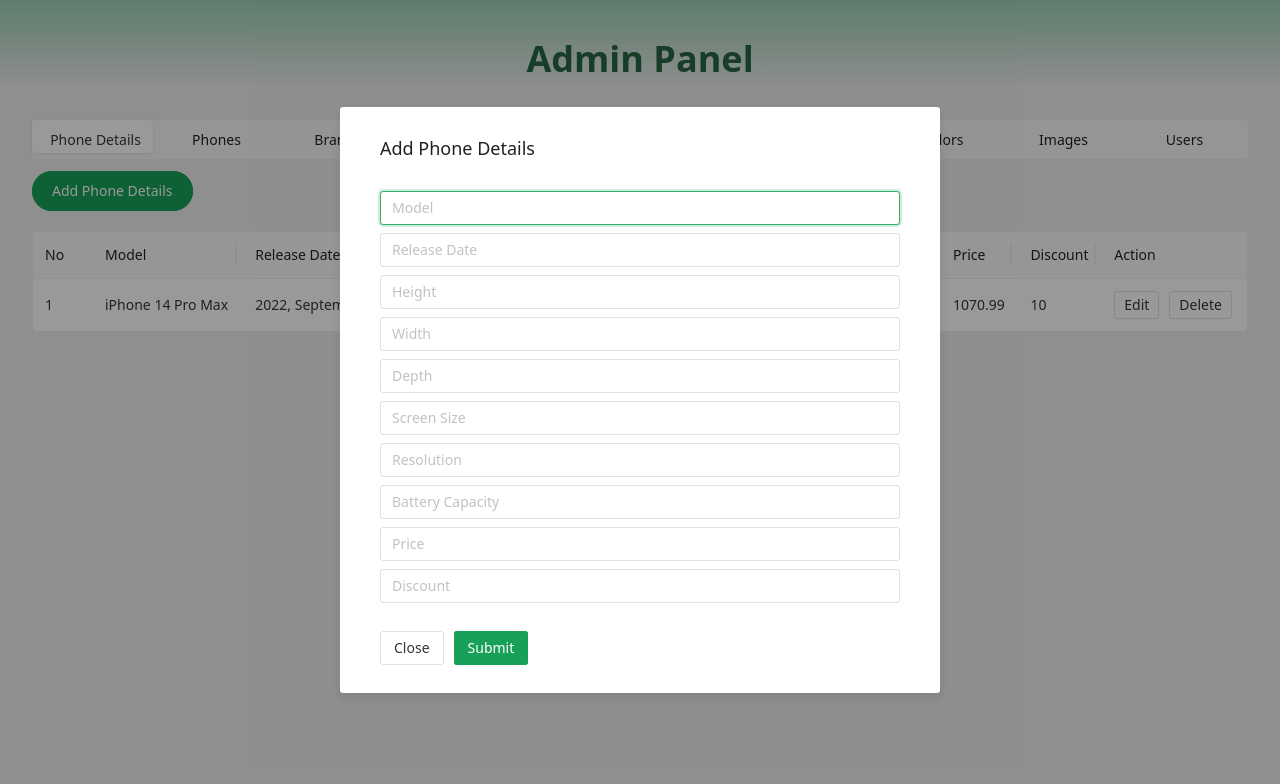
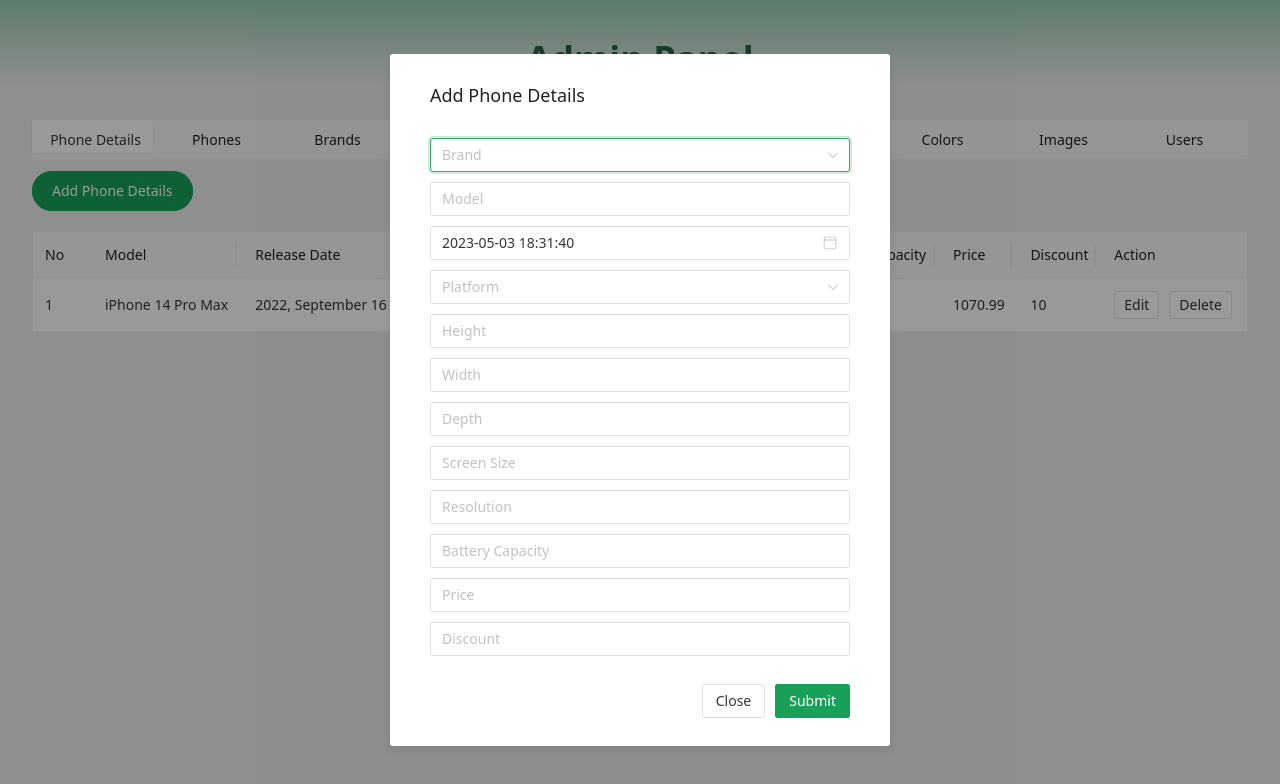
Before and after one commit to nostradamus01/UI, a Vue app: page / in a window 1280 px wide. Both pictures are taken after a click on the button "Add Phone Details". Shown: the top 784 px of the page. Built offline with nearby package versions, Linux system fonts and the light colour scheme.

Commit message:
Aren vercru

```diff
--- a/src/assets/main.css
+++ b/src/assets/main.css
@@ -10,3 +10,14 @@
   display: flex;
   gap: 10px;
 }
+
+.modal-form {
+  margin-top: 30px;
+  margin-bottom: 30px;
+}
+
+.my-form {
+  display: flex;
+  flex-direction: column;
+  gap: 10px;
+}
--- a/src/components/tables/BrandsTable.vue
+++ b/src/components/tables/BrandsTable.vue
@@ -1,6 +1,6 @@
 <script setup>
-import { NDataTable, NButton, NSpin, NModal, NCard, NSpace, NInput } from 'naive-ui';
-import { ref, computed, h } from 'vue';
+import { NDataTable, NButton, NSpin, NModal, NCard, NInput, NForm } from 'naive-ui';
+import { ref, computed, h, reactive } from 'vue';
 import { useDBStore } from '@/stores/dbStore';
 
 const columns = [{
@@ -57,13 +57,8 @@ const data = computed(() => {
 
 const showForm = ref(false);
 
-const HandleAddClick = () => {
+const showFormFn = () => {
   showForm.value = true;
-}
-
-const hideForm = () => {
-  showForm.value = false;
-  name.value = ''
 }
 
 const submitForm = () => {
@@ -71,23 +66,32 @@ const submitForm = () => {
   hideForm();
 }
 
-const name = ref('')
+const formData = reactive({
+  name: null
+});
+
+const hideForm = () => {
+  showForm.value = false;
+  formData.name = null;
+}
 
 </script>
 
 <template>
-  <n-modal v-model:show="showForm" :mask-closable="false">
-    <n-card style="width: 600px" title="Add Brand" :bordered="false" size="huge" role="dialog" aria-modal="true">
-      <n-space vertical>
-        <n-input v-model:value="name" type="text" placeholder="Brand" />
-      </n-space>
+  <n-modal v-model:show="showForm" :mask-closable="false" class="modal-form">
+    <n-card style="width: 500px" title="Add Brand" :bordered="false" size="huge" role="dialog" aria-modal="true">
+      <n-form ref="formRef" :model="formData" class="my-form">
+        <n-input v-model:value="formData.name" placeholder="Name" />
+      </n-form>
       <template #footer>
-        <n-button @click="hideForm" style="margin-right: 10px;">Close</n-button>
-        <n-button type="primary" @click="submitForm">Submit</n-button>
+        <div style="display: flex; justify-content: flex-end;">
+          <n-button @click="hideForm" style="margin-right: 10px;">Close</n-button>
+          <n-button type="primary" @click="submitForm">Submit</n-button>
+        </div>
       </template>
     </n-card>
   </n-modal>
-  <n-button type="primary" @click="HandleAddClick" class="table-toolbar">
+  <n-button type="primary" @click="showFormFn" class="table-toolbar">
     Add Brand
   </n-button>
   <n-spin :show="isLoading">
--- a/src/components/tables/PhoneDetailsTable.vue
+++ b/src/components/tables/PhoneDetailsTable.vue
@@ -1,6 +1,6 @@
 <script setup>
 import { ref, computed, reactive, h } from 'vue'
-import { NDataTable, NButton, NSpin, NModal, NCard, NSpace, NInput } from 'naive-ui'
+import { NDataTable, NButton, NSpin, NModal, NCard, NInput, NDatePicker, NForm, NSelect, NInputNumber } from 'naive-ui'
 import { useDBStore } from '@/stores/dbStore'
 
 const columns = [{
@@ -93,22 +93,8 @@ const data = computed(() => {
 
 const showForm = ref(false);
 
-const HandleAddClick = () => {
+const showFormFn = () => {
   showForm.value = true;
-}
-
-const hideForm = () => {
-  showForm.value = false;
-  platform.model = ''
-  platform.releaseDate = ''
-  platform.height = ''
-  platform.width = ''
-  platform.depth = ''
-  platform.screensize = ''
-  platform.resolution = ''
-  platform.battery = ''
-  platform.price = ''
-  platform.discount = ''
 }
 
 const submitForm = () => {
@@ -116,44 +102,85 @@ const submitForm = () => {
   hideForm();
 }
 
-const platform = reactive({
-  model: '',
-  releaseDate: '',
-  height: '',
-  width: '',
-  depth: '',
-  screensize: '',
-  resolution: '',
-  battery: '',
-  price: '',
-  discount: '',
-})
+const brands = computed(() => {
+  const brandsArr = []
+  dbStore.brands.forEach(brand => {
+    const obj = {};
+    obj.label = brand.name,
+    obj.value = brand.id
+    brandsArr.push(obj);
+  });
+  return brandsArr;
+});
 
+const platforms = computed(() => {
+  const platformsArr = []
+  dbStore.platforms.forEach(platform => {
+    const obj = {};
+    obj.label = platform.chipset,
+    obj.value = platform.id
+    platformsArr.push(obj);
+  });
+  return platformsArr;
+});
+
+const formData = reactive({
+  brand: null,
+  model: null,
+  releaseDate: (new Date()).getTime(),
+  platform: null,
+  height: null,
+  width: null,
+  depth: null,
+  screenSize: null,
+  resolution: null,
+  batteryCapacity: null,
+  price: null,
+  discount: null,
+});
+
+const hideForm = () => {
+  showForm.value = false;
+  formData.model = null;
+  formData.releaseDate = (new Date()).getTime()
+  formData.height = null;
+  formData.width = null;
+  formData.depth = null;
+  formData.screenSize = null;
+  formData.resolution = null;
+  formData.batteryCapacity = null;
+  formData.price = null;
+  formData.discount = null;
+}
 
 </script>
 
 <template>
-  <n-modal v-model:show="showForm" :mask-closable="false">
-    <n-card style="width: 600px" title="Add Phone Details" :bordered="false" size="huge" role="dialog" aria-modal="true">
-      <n-space vertical>
-        <n-input v-model:value="platform.model" type="text" placeholder="Model" />
-        <n-input v-model:value="platform.releaseDate" type="text" placeholder="Release Date" />
-        <n-input v-model:value="platform.height" type="text" placeholder="Height" />
-        <n-input v-model:value="platform.width" type="text" placeholder="Width" />
-        <n-input v-model:value="platform.depth" type="text" placeholder="Depth" />
-        <n-input v-model:value="platform.screensize" type="text" placeholder="Screen Size" />
-        <n-input v-model:value="platform.resolution" type="text" placeholder="Resolution" />
-        <n-input v-model:value="platform.battery" type="text" placeholder="Battery Capacity" />
-        <n-input v-model:value="platform.price" type="text" placeholder="Price" />
-        <n-input v-model:value="platform.discount" type="text" placeholder="Discount" />
-      </n-space>
+  <n-modal v-model:show="showForm" :mask-closable="false" class="modal-form">
+    <n-card style="width: 500px" title="Add Phone Details" :bordered="false" size="huge" role="dialog" aria-modal="true">
+      <n-form ref="formRef" :model="formData" label-placement="left" :label-width="120" class="my-form">
+        <n-select v-model:value="formData.brand" :options="brands" placeholder="Brand" />
+        <n-input v-model:value="formData.model" placeholder="Model" />
+        <n-date-picker v-model:value="formData.releaseDate" type="datetime" placeholder="Released date" />
+        <n-select v-model:value="formData.platform" :options="platforms" placeholder="Platform" />
+        <n-input-number v-model:value="formData.height" :show-button="false" placeholder="Height" />
+        <n-input-number v-model:value="formData.width" :show-button="false" placeholder="Width" />
+        <n-input-number v-model:value="formData.depth" :show-button="false" placeholder="Depth" />
+        <n-input-number v-model:value="formData.screenSize" :show-button="false" placeholder="Screen Size" />
+        <n-input v-model:value="formData.resolution" placeholder="Resolution" />
+        <n-input-number v-model:value="formData.batteryCapacity" :show-button="false" placeholder="Battery Capacity" />
+        <n-input-number v-model:value="formData.price" :show-button="false" placeholder="Price" />
+        <n-input-number v-model:value="formData.discount" :show-button="false" placeholder="Discount" />
+      </n-form>
       <template #footer>
-        <n-button @click="hideForm" style="margin-right: 10px;">Close</n-button>
-        <n-button type="primary" @click="submitForm">Submit</n-button>
+        <div style="display: flex; justify-content: flex-end;">
+          <n-button @click="hideForm" style="margin-right: 10px;">Close</n-button>
+          <n-button type="primary" @click="submitForm">Submit</n-button>
+        </div>
       </template>
     </n-card>
   </n-modal>
-  <n-button type="primary" @click="HandleAddClick" class="table-toolbar">
+  <n-button type="primary" @click="showFormFn" class="table-toolbar">
     Add Phone Details
   </n-button>
   <n-spin :show="isLoading">
@@ -161,6 +188,4 @@ const platform = reactive({
   </n-spin>
 </template>
 
-<style>
-
-</style>
+<style></style>
--- a/src/components/tables/PlatformsTable.vue
+++ b/src/components/tables/PlatformsTable.vue
@@ -1,7 +1,7 @@
 <script setup>
-import { ref, computed, h, reactive } from 'vue'
-import { NDataTable, NButton, NSpin, NModal, NCard, NSpace, NInput } from 'naive-ui'
-import { useDBStore } from '@/stores/dbStore'
+import { ref, computed, h, reactive, toRaw, onMounted } from 'vue'
+import { NDataTable, NButton, NSpin, NModal, NCard, NInput, NForm } from 'naive-ui'
+import { usePlatforms } from '@/use/usePlatforms'
 
 const columns = [{
   title: 'No',
@@ -28,7 +28,7 @@ const columns = [{
         NButton,
         {
           size: 'small',
-          onClick: () => EditRow(row)
+          onClick: () => editFn(row)
         },
         { default: () => 'Edit' }
       ),
@@ -36,7 +36,7 @@ const columns = [{
         NButton,
         {
           size: 'small',
-          onClick: () => DeleteRow(row)
+          onClick: () => deleteFn(row)
         },
         { default: () => 'Delete' }
       )
@@ -51,13 +51,13 @@ const columns = [{
   }
 }]
 
-const showForm = ref(false);
+const { dbStore,
+  getPlatforms,
+  addPlatform,
+  editPlatform,
+  deletePlatform } = usePlatforms();
 
-const isLoading = ref(false);
-
-const dbStore = useDBStore();
-
-const data = computed(() => {
+const tableData = computed(() => {
   const platforms = dbStore.platforms;
   platforms.forEach((platform, index) => {
     platform.n = index + 1;
@@ -65,52 +65,95 @@ const data = computed(() => {
   return platforms;
 });
 
-const HandleAddClick = () => {
-  showForm.value = true;
+
+
+const isLoading = ref(false);
+
+const form = reactive({
+  title: 'Add Platform',
+  mode: 'add',
+  isVisible: false
+});
+
+const deleteFn = async (row) => {
+  isLoading.value = true;
+  await deletePlatform(row.id);
+  getPlatformsFn();
+}
+
+const showForm = () => {
+  form.isVisible = true;
 }
 
 const hideForm = () => {
-  showForm.value = false;
-  platfrom.chipset = ''
-  platfrom.cpu = ''
-  platfrom.gpu = ''
+  form.isVisible = false;
+  formData.chipset = null;
+  formData.cpu = null;
+  formData.gpu = null;
 }
 
-const submitForm = () => {
-  // ....
+const addFn = () => {
+  form.title = 'Add Platform';
+  form.mode = 'add';
+  form.isVisible = true;
+}
+
+const submitForm = async () => {
+  const data = toRaw(formData);
+  const response = await addPlatform(data);
+  console.log(response);
   hideForm();
 }
 
-const platfrom = reactive({
-  chipset: '',
-  cpu: '',
-  gpu: ''
+const formData = reactive({
+  chipset: null,
+  cpu: null,
+  gpu: null
 });
+
+const getPlatformsFn = async () => {
+  isLoading.value = true;
+  dbStore.platforms = await getPlatforms();
+  isLoading.value = false;
+}
+
+const editFn = (row) => {
+  formData.chipset = row.chipset;
+  formData.cpu = row.cpu;
+  formData.gpu = row.gpu;
+  form.mode = 'edit';
+  form.title = 'Edit Platform'
+  showForm();
+}
+
+onMounted(async () => {
+  getPlatformsFn();
+})
 
 </script>
 
 <template>
-  <n-modal v-model:show="showForm" :mask-closable="false">
-    <n-card style="width: 600px" title="Add Platform" :bordered="false" size="huge" role="dialog" aria-modal="true">
-      <n-space vertical>
-        <n-input v-model:value="platfrom.chipset" type="text" placeholder="CHIPSET" />
-        <n-input v-model:value="platfrom.cpu" type="text" placeholder="CPU" />
-        <n-input v-model:value="platfrom.gpu" type="text" placeholder="GPU" />
-      </n-space>
+  <n-modal v-model:show="form.isVisible" :mask-closable="false" class="modal-form">
+    <n-card style="width: 500px" :title="form.title" :bordered="false" size="huge" role="dialog" aria-modal="true">
+      <n-form ref="formRef" :model="formData" class="my-form">
+        <n-input v-model:value="formData.chipset" placeholder="Chipset" />
+        <n-input v-model:value="formData.gpu" placeholder="GPU" />
+        <n-input v-model:value="formData.cpu" placeholder="CPU" />
+      </n-form>
       <template #footer>
-        <n-button @click="hideForm" style="margin-right: 10px;">Close</n-button>
-        <n-button type="primary" @click="submitForm">Submit</n-button>
+        <div style="display: flex; justify-content: flex-end;">
+          <n-button @click="hideForm" style="margin-right: 10px;">Close</n-button>
+          <n-button type="primary" @click="submitForm">Submit</n-button>
+        </div>
       </template>
     </n-card>
   </n-modal>
-  <n-button type="primary" @click="HandleAddClick" class="table-toolbar">
+  <n-button type="primary" @click="addFn" class="table-toolbar">
     Add Platform
   </n-button>
   <n-spin :show="isLoading">
-    <n-data-table :columns="columns" :data="data" />
+    <n-data-table :columns="columns" :data="tableData" />
   </n-spin>
 </template>
 
-<style>
-
-</style>
+<style></style>
--- a/src/use/usePlatforms.js
+++ b/src/use/usePlatforms.js
@@ -34,7 +34,7 @@ export function usePlatforms() {
       cpu: platformData.cpu,
       gpu: platformData.gpu
     }
-    const response = await putRequest('Platforms/edit', data);
+    const response = await req.put('Platforms/edit', data);
     if (response.status !== 200) {
       return null;
     }
@@ -42,7 +42,7 @@ export function usePlatforms() {
   }
 
   const deletePlatform = async (platformId) => {
-    const response = await deleteRequest('http://localhost:5169/api/Platforms/delete', platformId);
+    const response = await req.delete('Platforms/delete/' + platformId);
     if (response.status !== 200) {
       return null;
     }
@@ -50,7 +50,6 @@ export function usePlatforms() {
   }
 
   return {
-    req,
     dbStore,
     getPlatforms,
     addPlatform,
```
Also changed, not shown: src/use/useServer.js (+8 -2 lines).
